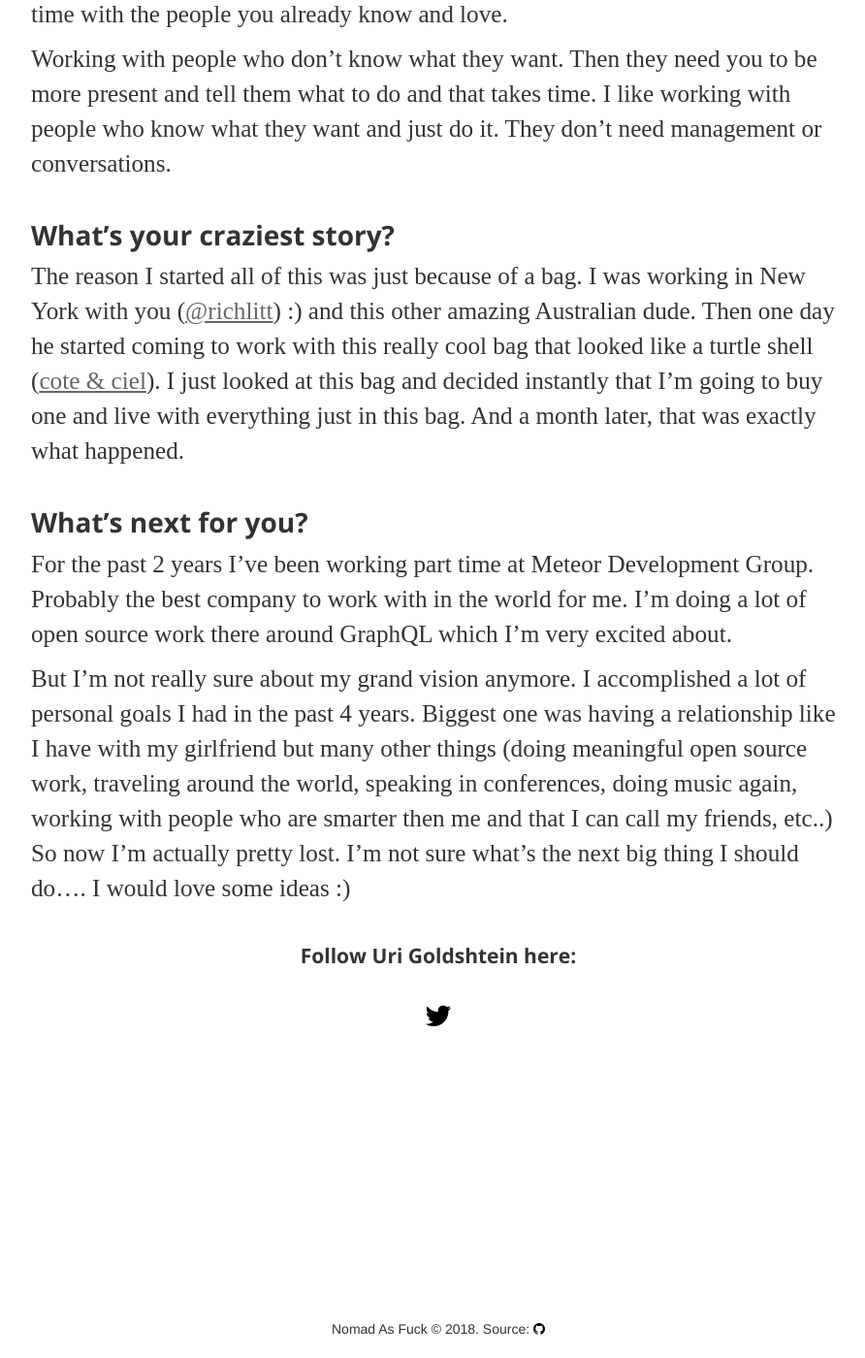
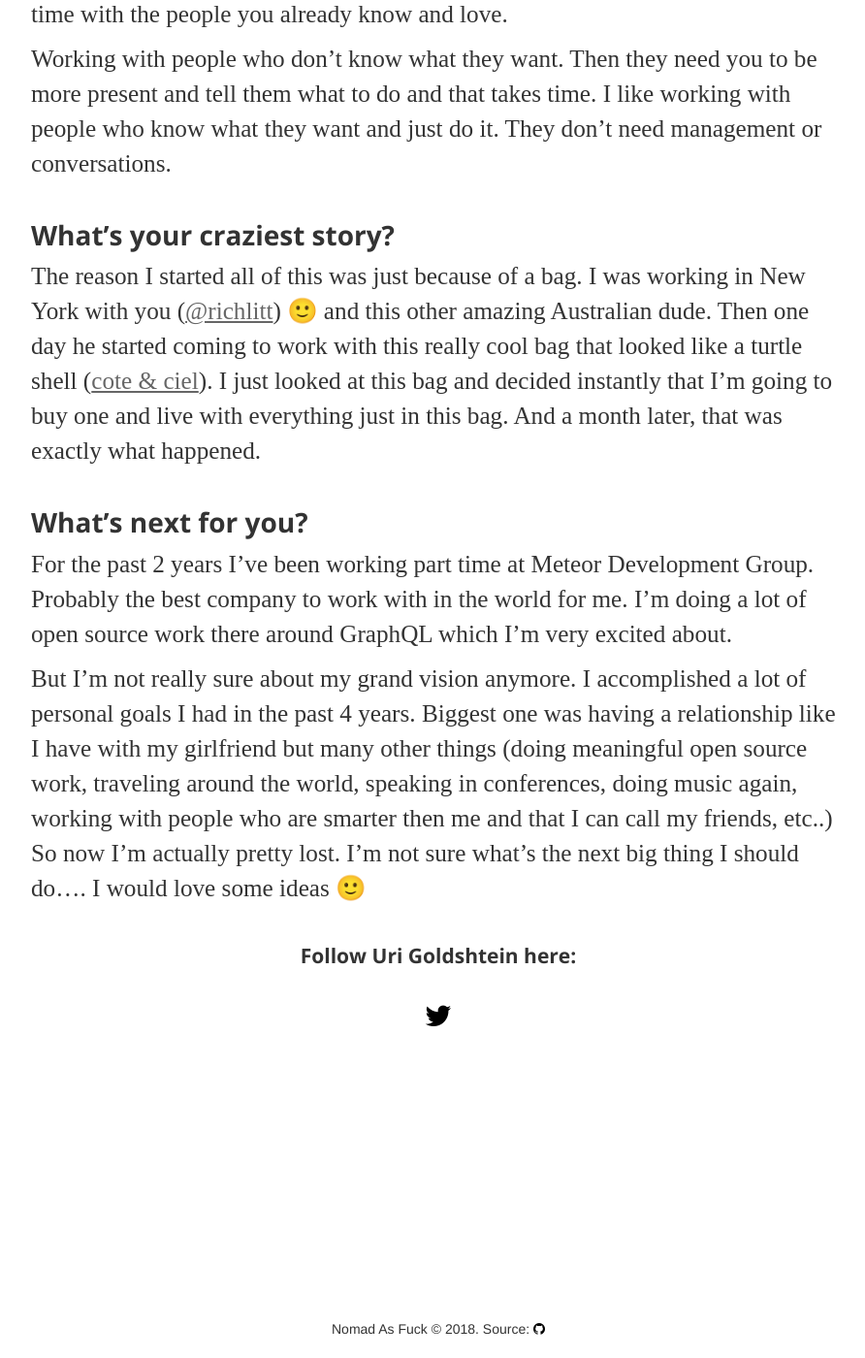
Before and after one commit to RichardLitt/nomad-as-fuck, a Jekyll site: the page built from _posts/2017-06-11-uri-goldshtein.md, in a window 1280 px wide and 1400 px high, scrolled down 1730 px. Shown: the whole window at 97% size, without its empty margins (188-1080 px from the left). Built offline with Jekyll 4.4.1, drawn with Linux system fonts in a browser that asks for light colours; nearby versions of some CDN libraries; some web fonts are replaced.

```diff
--- a/_posts/2017-06-11-uri-goldshtein.md
+++ b/_posts/2017-06-11-uri-goldshtein.md
@@ -37,7 +37,7 @@ miss them and what to spend time next to them.  New people you meet don't cover
 Working with people who don't know what they want. Then they need you to be more present and tell them what to do and that takes time.  I like working with people who know what they want and just do it. They don't need management or conversations.
 
 ### What's your craziest story?
-The reason I started all of this was just because of a bag.  I was working in New York with you ([@richlitt](https://twitter.com/richlitt)) :)  and this other amazing Australian dude. Then one day he started coming to work with this really cool bag that looked like a turtle shell ([cote & ciel](http://amzn.to/2rZk8Wu)).  I just looked at this bag and decided instantly that I'm going to buy one and live with everything just in this bag. And a month later, that was exactly what happened.
+The reason I started all of this was just because of a bag.  I was working in New York with you ([@richlitt](https://twitter.com/richlitt)) 🙂 and this other amazing Australian dude. Then one day he started coming to work with this really cool bag that looked like a turtle shell ([cote & ciel](http://amzn.to/2rZk8Wu)).  I just looked at this bag and decided instantly that I'm going to buy one and live with everything just in this bag. And a month later, that was exactly what happened.
 
 ### What's next for you?
 For the past 2 years I've been working part time at Meteor Development Group. Probably the best company to work with in the world for me.
@@ -45,4 +45,4 @@ I'm doing a lot of open source work there around GraphQL which I'm very excited
 
 But I'm not really sure about my grand vision anymore. I accomplished a lot of personal goals I had in the past 4 years. Biggest one was having a relationship like I have with my girlfriend but many other things (doing meaningful open source work, traveling around the world, speaking in conferences, doing music again, working with people who are smarter then me and that I can call my friends, etc..)
 So now I'm actually pretty lost.  I'm not sure what's the next big thing I should do....
-I would love some ideas :)
+I would love some ideas 🙂
```
Also changed, not shown: _posts/2017-11-16-jacqueline-jensen.md (+1 -1 lines), _posts/2017-12-30-ryan-hupfer.md (+1 -1 lines).
